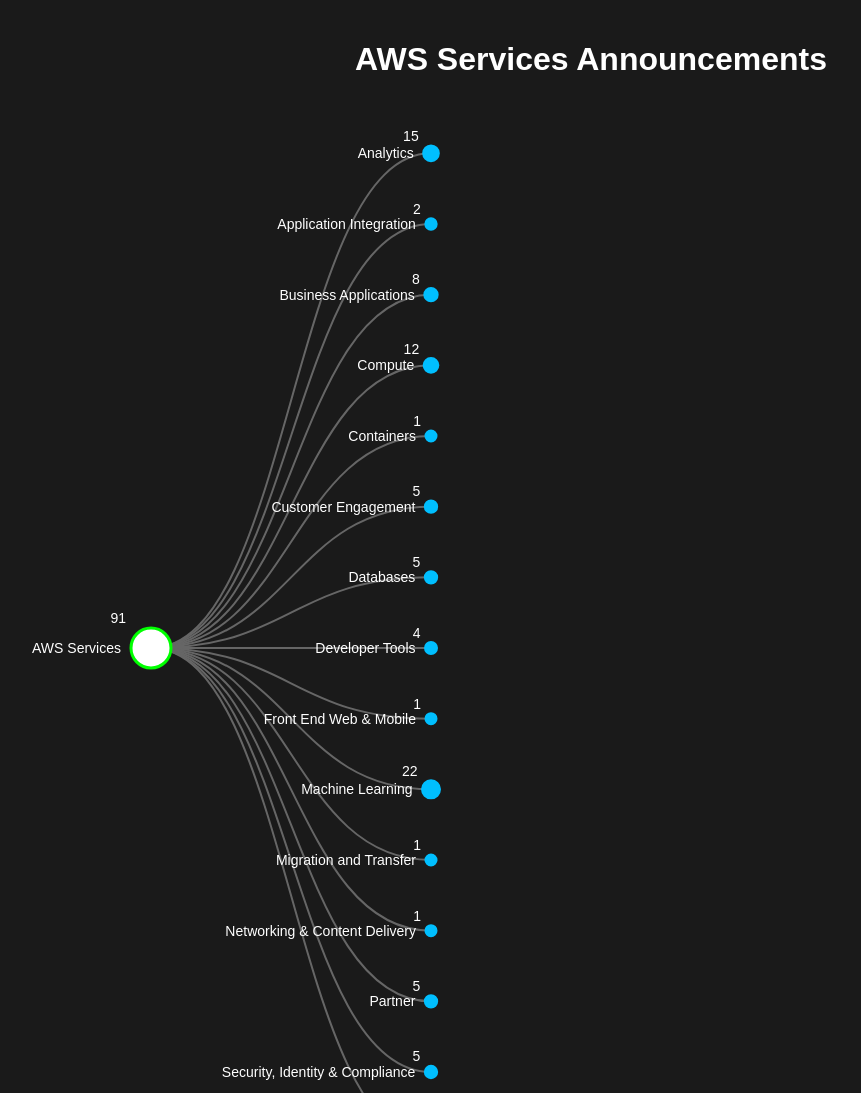
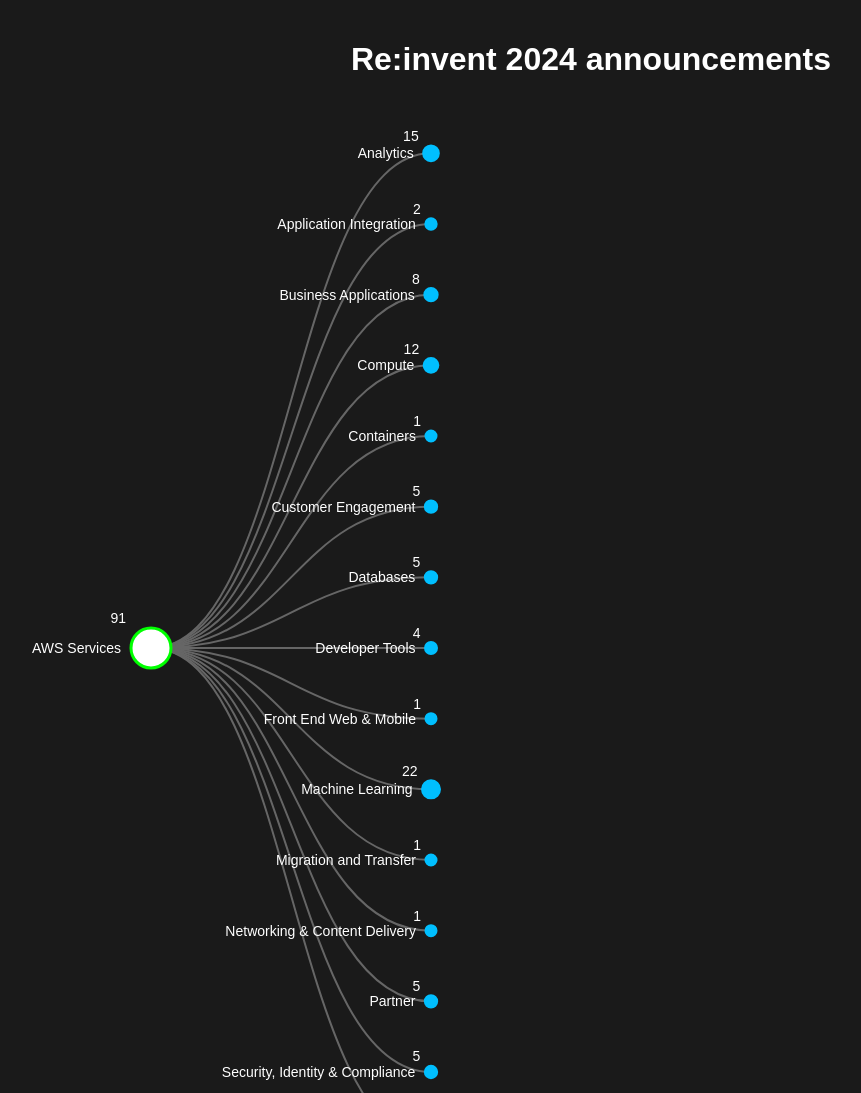
Before and after one commit to madhupai/aws-services-viz, a plain HTML site: page index.html in a window 1280 px wide. Shown: the top 1093 px of the page, without its empty margins (49-910 px from the left). Drawn offline with nearby package versions, Linux system fonts and the light colour scheme.

Commit message:
Update index.html

```diff
--- a/index.html
+++ b/index.html
@@ -68,12 +68,10 @@
     </style>
 </head>
 <body>
-    <h1>AWS Services Announcements</h1>
+    <h1>Re:invent 2024 announcements </h1>
     <div id="visualization"></div>
 
     <script>
-    // Add your data constant here
-
 const data = {
   name: "AWS Services",
   children: [
```
